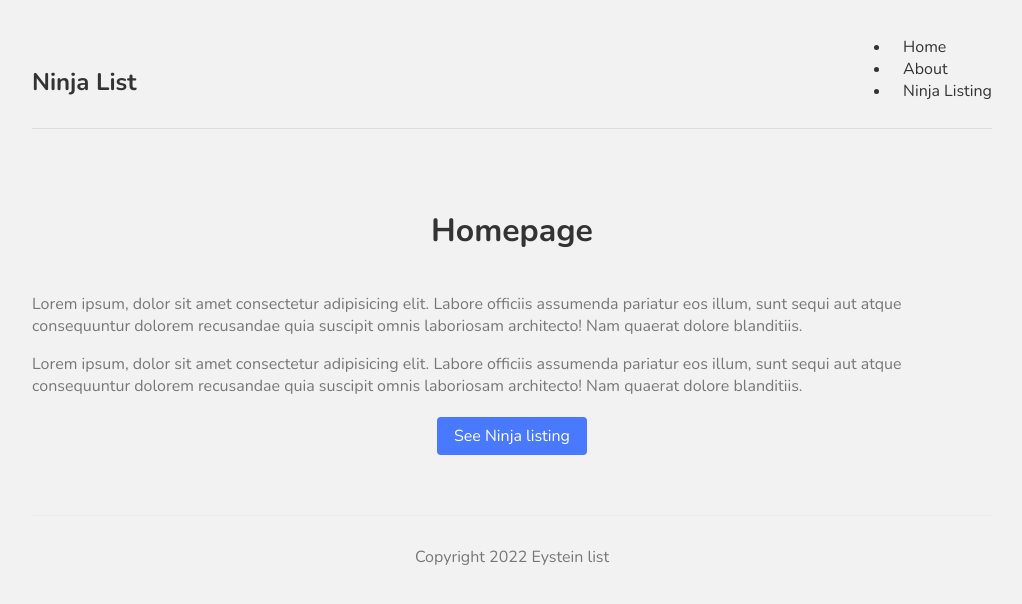
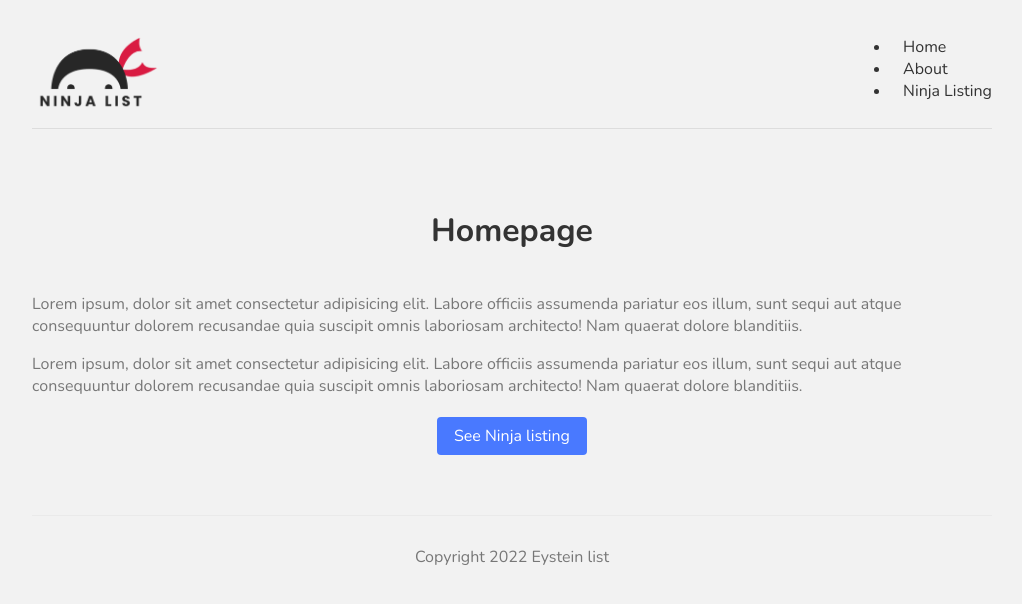
Before and after one commit to eystein/ninja-list, a Next.js app: page / in a window 1280 px wide. Shown: the top 604 px of the page, without its empty margins (128-1150 px from the left). Built offline with nearby package versions, Linux system fonts and the light colour scheme.

Commit message:
Lesson 9: Use image component.

```diff
--- a/comps/Navbar.js
+++ b/comps/Navbar.js
@@ -1,10 +1,11 @@
 import Link from "next/link";
+import Image from "next/image";
 
 const Navbar = () => {
 	return (
 		<nav>
 			<div className="logo">
-				<h1>Ninja List</h1>
+				<Image src="/logo.png" width={128} height={77} alt="" />
 			</div>
 			<ul>
 				<li><Link href="/"><a>Home</a></Link></li>
--- a/pages/404.js
+++ b/pages/404.js
@@ -3,6 +3,8 @@ import { useEffect } from "react";
 import { useRouter } from "next/router";
 
 const NotFound = () => {
+	// initialice hook, returns a router object which contains a method we can use to redirect the user.
+	// it has methods such as `go` and `push`.
 	const router = useRouter();
 
 	// Fire this function when the page first loads.
```
Also changed, not shown: public/logo.png (added), public/vercel.svg (deleted).
